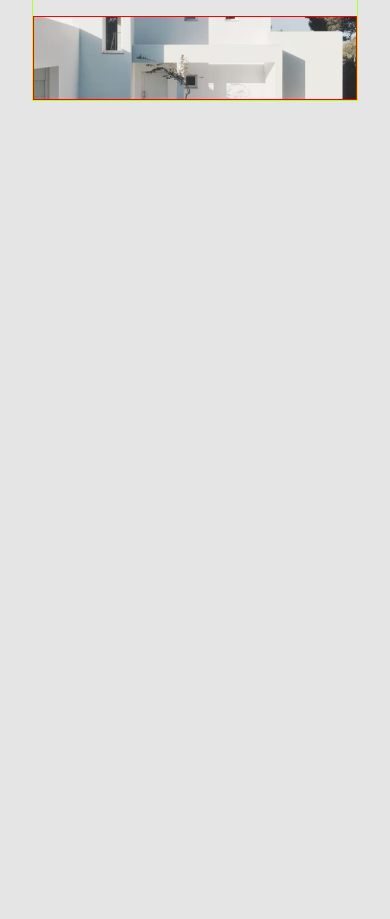
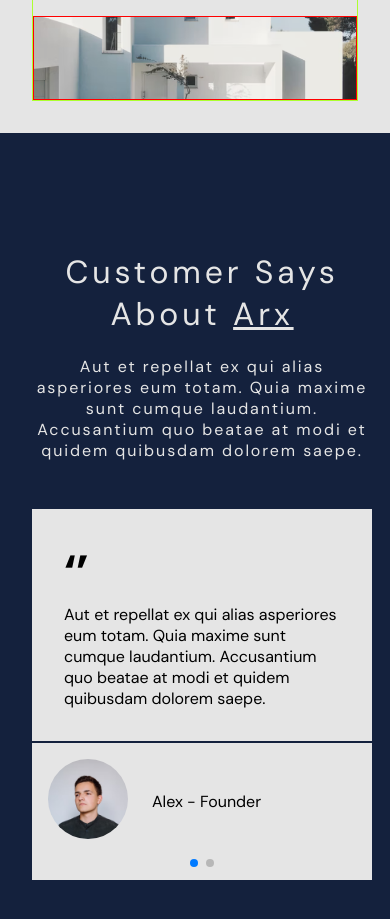
Before and after one commit to alexangria1992/nextjs-architecture-minimalist-landing-page, a Next.js app: page / in a window 390 px wide. Shown: the part 4060-4979 px from the top of the page. Before the commit the page ends 4193 px from the top, so only its background shows below. Built offline with nearby package versions, Linux system fonts and the light colour scheme.

Commit message:
Desktop and Mobile Clients Section

```diff
--- a/package.json
+++ b/package.json
@@ -13,6 +13,7 @@
     "eslint-config-next": "13.3.0",
     "next": "13.3.0",
     "react": "18.2.0",
-    "react-dom": "18.2.0"
+    "react-dom": "18.2.0",
+    "swiper": "^9.2.3"
   }
 }
--- /dev/null
+++ b/pages/Components/Clients/index.js
@@ -0,0 +1,72 @@
+import React from "react";
+import style from "./style.module.css";
+import { Swiper, SwiperSlide, SwiperSlider } from "swiper/react";
+import { Autoplay, Pagination, Navigation } from "swiper";
+import "swiper/css";
+import "swiper/css/pagination";
+import "swiper/css/navigation";
+
+export default function Clients() {
+  return (
+    <div className={style.clients} id="testimonial">
+      <div className={style.clients_section}>
+        <div>
+          <h1>
+            Customer Says <br />
+            About <u>Arx</u>
+          </h1>
+          <p>
+            Aut et repellat ex qui alias asperiores eum totam. Quia maxime sunt
+            cumque laudantium. Accusantium quo beatae at modi et quidem
+            quibusdam dolorem saepe.{" "}
+          </p>
+        </div>
+        <div>
+          <Swiper
+            spaceBetween={30}
+            centeredSlides={true}
+            loop={true}
+            navigation={false}
+            autoPlay={{ delay: 2500, disableOnInteraction: false }}
+            pagination={{ clickable: true }}
+            modules={[Autoplay, Pagination, Navigation]}
+            className={style.mySwiper}
+          >
+            <SwiperSlide className={style.swiper_slide}>
+              <div className={style.client_says}>
+                <h1>‘’</h1>
+                <p>
+                  Aut et repellat ex qui alias asperiores eum totam. Quia maxime
+                  sunt cumque laudantium. Accusantium quo beatae at modi et
+                  quidem quibusdam dolorem saepe.{" "}
+                </p>
+              </div>
+              <div className={style.avatar}>
+                <div className={style.imageAvatar}>
+                  <img src="/img/avatar-1.png" />
+                </div>
+                <p>Alex - Founder</p>
+              </div>
+            </SwiperSlide>
+            <SwiperSlide className={style.swiper_slide}>
+              <div className={style.client_says}>
+                <h1>‘’</h1>
+                <p>
+                  Aut et repellat ex qui alias asperiores eum totam. Quia maxime
+                  sunt cumque laudantium. Accusantium quo beatae at modi et
+                  quidem quibusdam dolorem saepe.{" "}
+                </p>
+              </div>
+              <div className={style.avatar}>
+                <div className={style.ImageAvatar}>
+                  <img src="/img/avatar-2.png" alt="" />
+                </div>
+                <p>Nadia - Designer</p>
+              </div>
+            </SwiperSlide>
+          </Swiper>
+        </div>
+      </div>
+    </div>
+  );
+}
--- /dev/null
+++ b/pages/Components/Clients/style.module.css
@@ -0,0 +1,105 @@
+.clients {
+  background-color: var(--dark);
+  height: 700px;
+  position: absolute;
+  width: 100%;
+  left: 0;
+  padding-top: 8rem;
+}
+
+.clients_section {
+  max-width: 1366px;
+  margin: 0 auto;
+  display: grid;
+  grid-template-columns: repeat(2, 1fr);
+  gap: 2rem;
+}
+
+.clients_section > div:nth-child(1) {
+  color: var(--secondary);
+}
+
+.clients_section > div:nth-child(1) h1 {
+  font-weight: 400;
+  font-size: 3rem;
+  letter-spacing: 0.12em;
+}
+
+.clients_section > div:nth-child(1) p {
+  letter-spacing: 0.12em;
+}
+
+.client_says > div:nth-child(2) {
+  width: 100%;
+}
+
+.mySwiper {
+  width: 46vh;
+  height: 100%;
+}
+
+.swiper_slide {
+  background-color: var(--secondary);
+  display: flex;
+  flex-direction: column;
+}
+
+.client_says {
+  padding: 2rem;
+}
+
+.client_says h1 {
+  margin: 0;
+  font-size: 48px;
+}
+
+.client_says p {
+  margin: 0;
+  font-size: 1rem;
+}
+
+.avatar {
+  border-top: 2px solid var(--dark);
+  padding: 1rem;
+  display: flex;
+  align-items: center;
+  gap: 1.5rem;
+}
+
+.imageAvatar > img {
+  width: 80px;
+  height: 80px;
+  border-radius: 100%;
+}
+
+@media screen and (max-width: 1366px) {
+  .clients_section {
+    padding: 0 2rem;
+  }
+}
+
+@media screen and (max-width: 767px) {
+  .clients {
+    padding-top: 6rem;
+    height: 900px;
+    padding-bottom: 8rem;
+    width: 100%;
+    left: 0;
+  }
+
+  .clients_section {
+    grid-template-columns: repeat(1, 1fr);
+  }
+
+  .clients_section > div:nth-child(1) {
+    text-align: center;
+  }
+
+  .clients_section > div:nth-child(1) h1 {
+    font-size: 2rem;
+  }
+
+  .mySwiper {
+    width: 340px;
+  }
+}
--- a/pages/index.js
+++ b/pages/index.js
@@ -7,6 +7,7 @@ import Hero from "./Components/Hero";
 import Featured from "./Components/Featured";
 import Step from "./Components/Step";
 import Projects from "./Components/Projects";
+import Clients from "./Components/Clients";
 const inter = Inter({ subsets: ["latin"] });
 
 export default function Home() {
@@ -17,6 +18,7 @@ export default function Home() {
       <Featured />
       <Step />
       <Projects />
+      <Clients />
     </>
   );
 }
```
Also changed, not shown: 1 other file (tests, documents, lock files or other folders).
